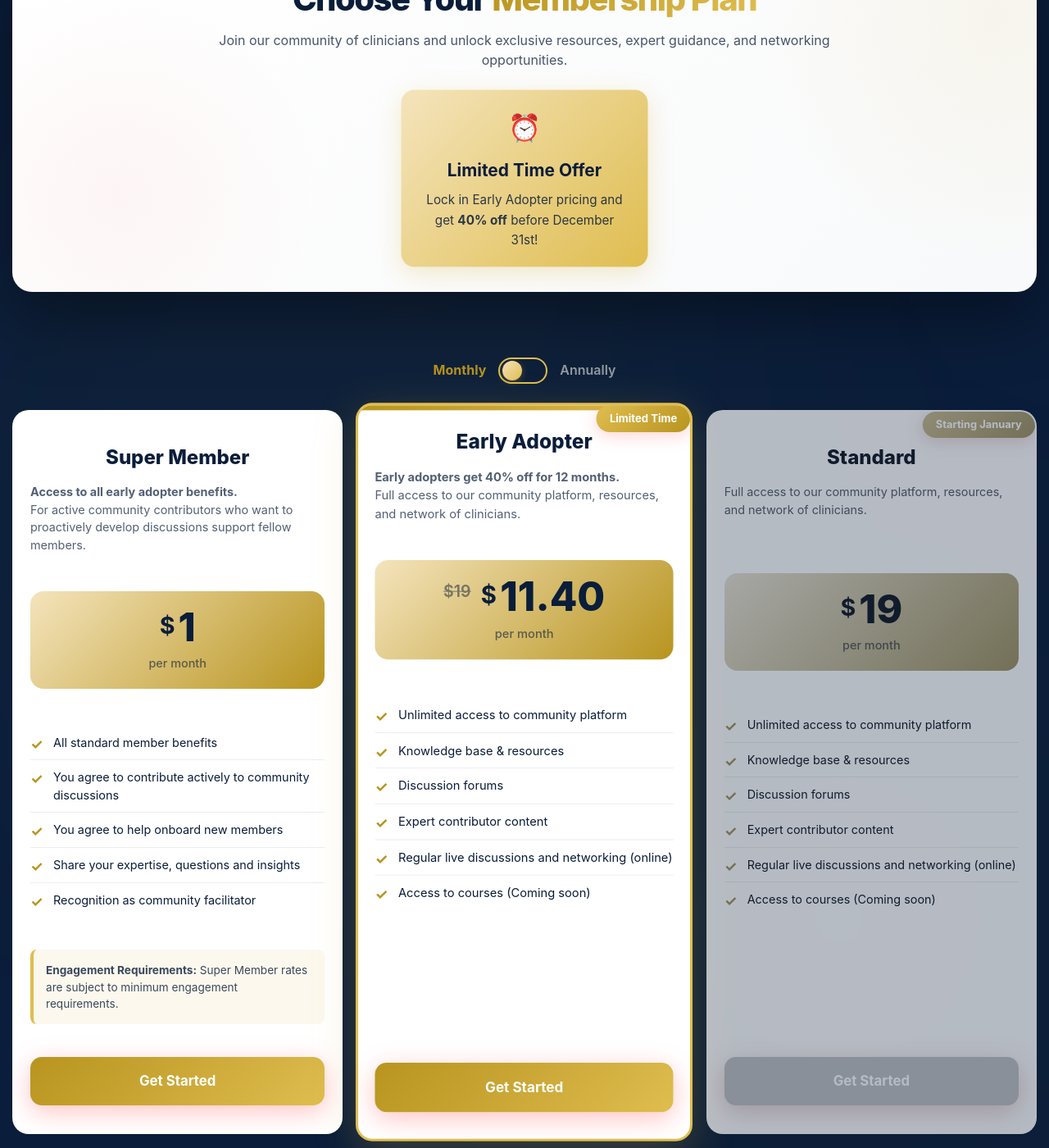
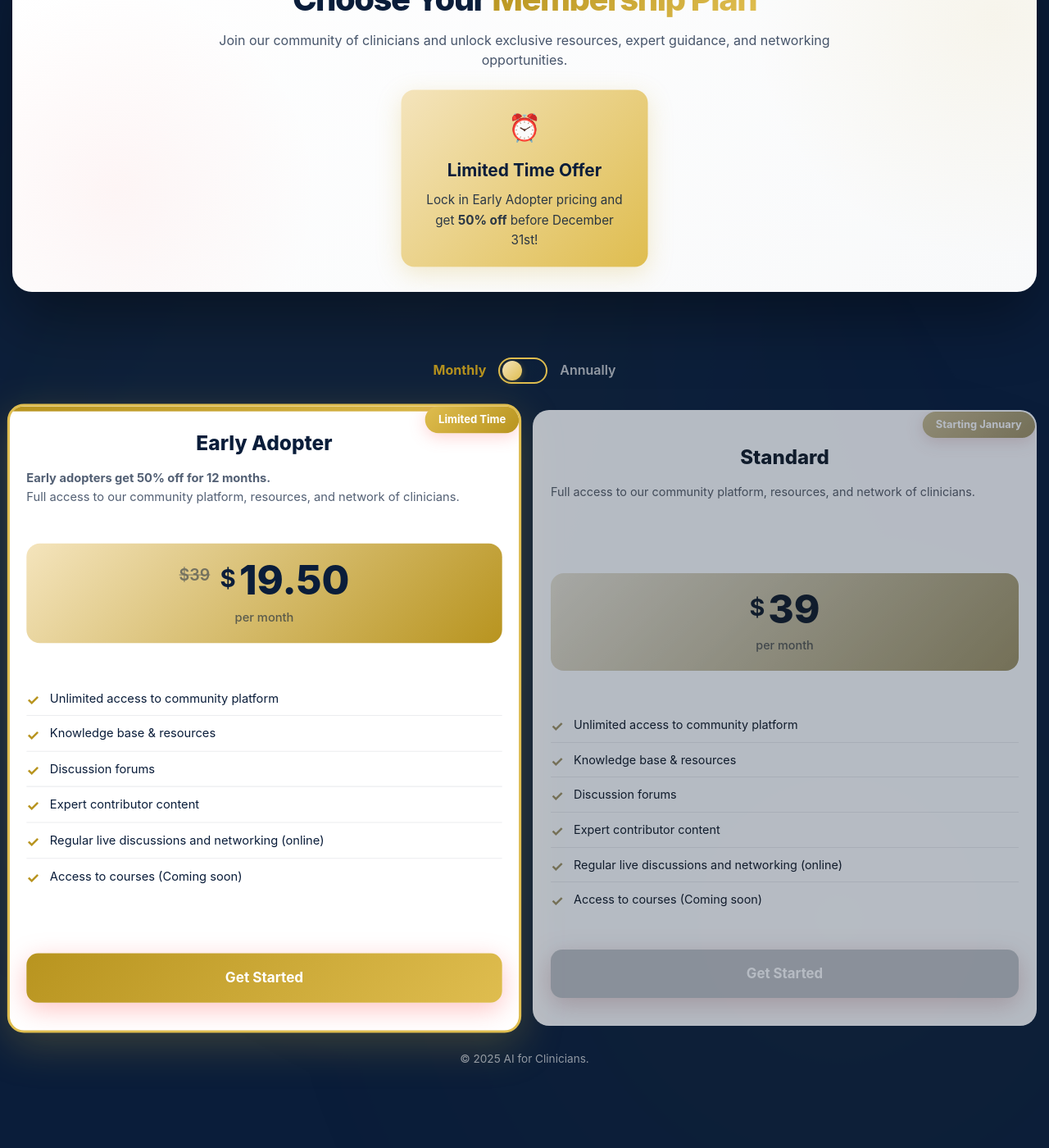
Before and after one commit to keisler-au/aiforclin, a Jekyll site: the page built from community/memberships.html, in a window 1280 px wide and 1400 px high, scrolled down 238 px. Shown: the whole window at 82% size. Built offline with Jekyll 4.4.1, drawn with Linux system fonts in a browser that asks for light colours; after the commit the page ends 1581 px from its top, so only the background shows below that.

Commit message:
pricing-adjustments

```diff
--- a/community/memberships.html
+++ b/community/memberships.html
@@ -11,7 +11,7 @@ title: Choose Your Membership
         <aside class="deadline-notice" id="deadlineNotice" aria-label="Limited time offer">
             <div class="icon">⏰</div>
             <h3>Limited Time Offer</h3>
-            <p>Lock in Early Adopter pricing and get <strong>40% off</strong> before December 31st!</p>
+            <p>Lock in Early Adopter pricing and get <strong>50% off</strong> before December 31st!</p>
         </aside>
     </div>
 
@@ -25,7 +25,7 @@ title: Choose Your Membership
     <span class="c-toggle-label">Annually</span>
 </div>
 <section class="c-features" aria-label="Membership plans">
-    <article class="c-feature">
+    <!-- <article class="c-feature">
         <header class="card-header">
             <div class="header-title margin-top">
                 <h3 id="super-member-plan">Super Member</h3>
@@ -59,7 +59,7 @@ title: Choose Your Membership
         <div class="c-button-wrapper">
             <a href="https://docs.google.com/forms/d/e/1FAIpQLScM91mlTIv8oVvGIOgaASk_RJmMnDFV6ECuM-u09o6XK5--lg/viewform?usp=header" target="_blank" class="c-submit-button" type="button">Get Started</a>
         </div>
-    </article>
+    </article> -->
 
     <article class="c-feature featured">
         <header class="card-header">
@@ -69,7 +69,7 @@ title: Choose Your Membership
                     <span id="planBadgeText">Limited Time</span>
                 </span>
             </div>
-            <p aria-describedby="memberPlanTitle"><strong>Early adopters get 40% off for 12 months.</strong><br>Full access to our community platform, resources, and network of clinicians.</p>
+            <p aria-describedby="memberPlanTitle"><strong>Early adopters get 50% off for 12 months.</strong><br>Full access to our community platform, resources, and network of clinicians.</p>
         </header>
 
         <div class="c-toggle-container mobile-toggle">
@@ -84,8 +84,8 @@ title: Choose Your Membership
         <div class="price-container">
             <div class="price">
                 <div class="price-amount">
-                    <span class="price-original" data-monthly="$19" data-annually="$14">$19</span>
-                    <span class="price-currency">$</span><span class="price-value" data-monthly="11.40" data-annually="8.40">11.40</span>
+                    <span class="price-original" data-monthly="$39" data-annually="$29">$39</span>
+                    <span class="price-currency">$</span><span class="price-value" data-monthly="19.50" data-annually="14.50">19.50</span>
                 </div>
                 <div class="price-period-annually">per month</div>
             </div>
@@ -128,7 +128,7 @@ title: Choose Your Membership
         <div class="price-container">
             <div class="price">
                 <div class="price-amount">
-                    <span class="price-currency">$</span><span class="price-value" data-monthly="19" data-annually="14">19</span>
+                    <span class="price-currency">$</span><span class="price-value" data-monthly="39" data-annually="29">39</span>
                 </div>
                 <div class="price-period-annually">per month</div>
             </div>
```
